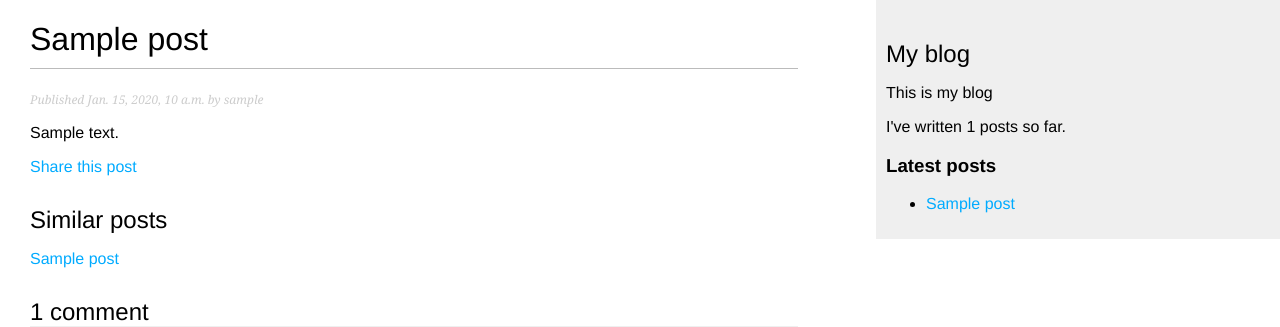
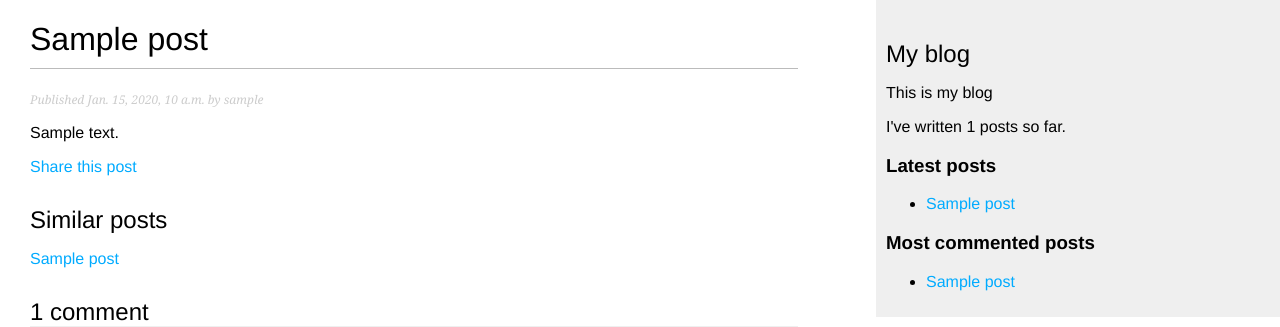
Before and after one commit to OIITuMuCT/Django_5_by_example, a Django app: template mysite/blog/templates/blog/post/detail.html in a window 1280 px wide. Shown: the top 327 px of the page. Run offline with Django 5.2, Linux system fonts and the light colour scheme; tables that the repository leaves empty hold one stand-in row (values such as "Sample post"); the template is opened without the code that fills it: values that come from a table or form of the project are taken from there, most other values are stand-ins (such as "Sample title", 1, 10 or a date in 2020).

Commit message:
Creating a template filter to support Markdown syntax

```diff
--- a/mysite/blog/templates/blog/base.html
+++ b/mysite/blog/templates/blog/base.html
@@ -19,6 +19,15 @@
         I've written {% total_posts %} posts so far.
         <h3>Latest posts</h3>
         {% show_latest_posts 3 %}
+        <h3>Most commented posts</h3>
+        {% get_most_commented_posts as most_commented_posts %}
+        <ul>
+            {% for post in most_commented_posts %}
+            <li>
+                <a href="{{ post.get_absolute_url }}">{{ post.title }}</a>
+            </li>
+            {% endfor %}
+        </ul>
     </div>
 </body>
 </html>
--- a/mysite/blog/templates/blog/post/detail.html
+++ b/mysite/blog/templates/blog/post/detail.html
@@ -1,5 +1,5 @@
 {% extends "blog/base.html" %}
-
+{% load blog_tags %}
 {% block title %}{{ post.title }}{% endblock %}
 
 {% block content %}
@@ -7,7 +7,7 @@
 <p class="date">
     Published {{post.publish }} by {{ post.author }}
 </p>
-{{ post.body|linebreaks }}
+{{ post.body|markdown }}
 <p>
     <a href="{% url "blog:post_share" post.id %}">
         Share this post
--- a/mysite/blog/templates/blog/post/list.html
+++ b/mysite/blog/templates/blog/post/list.html
@@ -1,5 +1,5 @@
 {% extends "blog/base.html" %}
-
+{% load blog_tags %}
 {% block title %}My blog{% endblock %}
 
 {% block content %}
@@ -24,7 +24,9 @@ Tags:
 <p class="date">
     Published {{ post.publish }} by {{ post.author }}
 </p>
-{{ post.body|truncatewords:30|linebreaks }}
+{{ post.body|markdown|truncatewords_html:30 }}
+
+{% comment %} {{ post.body|truncatewords:30|linebreaks }} {% endcomment %}
 {% endfor %}
 {% include "pagination.html" with page=posts %}
 {% comment %} {% include "pagination.html" with page=page_obj %} {% endcomment %}
--- a/mysite/blog/templatetags/blog_tags.py
+++ b/mysite/blog/templatetags/blog_tags.py
@@ -1,3 +1,6 @@
+import markdown
+from django.utils.safestring import mark_safe
+from django.db.models import Count
 from django import template
 from ..models import Post
 
@@ -11,3 +14,13 @@ def total_posts():
 def show_latest_posts(count=5):
     latest_posts = Post.published.order_by('-publish')[:count]
     return {'latest_posts': latest_posts}
+
+@register.simple_tag
+def get_most_commented_posts(count=5):
+    return Post.published.annotate(
+        total_comments=Count('comments')
+    ).order_by('-total_comments')[:count]
+
+@register.filter(name='markdown')
+def markdown_format(text):
+    return mark_safe(markdown.markdown(text))
```
